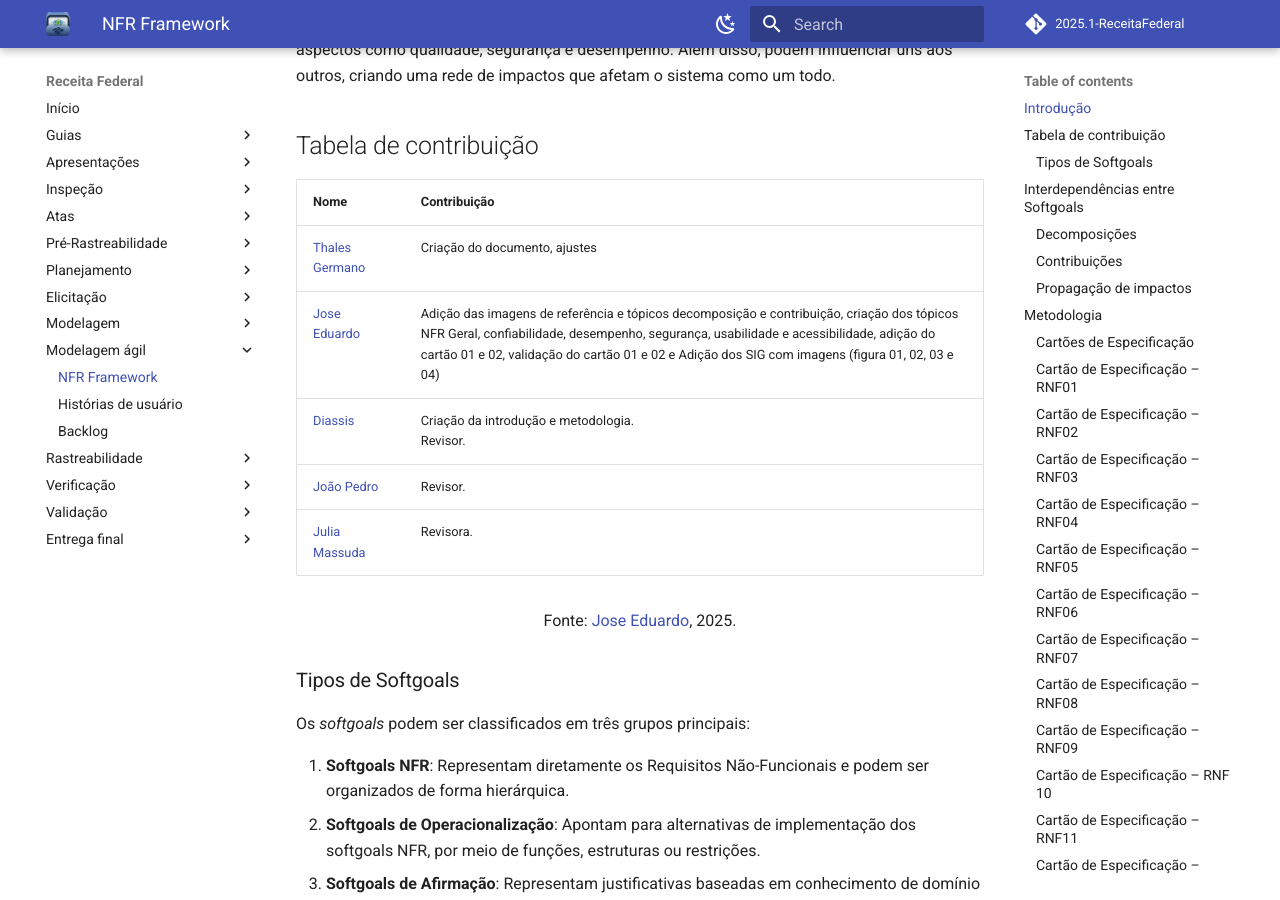
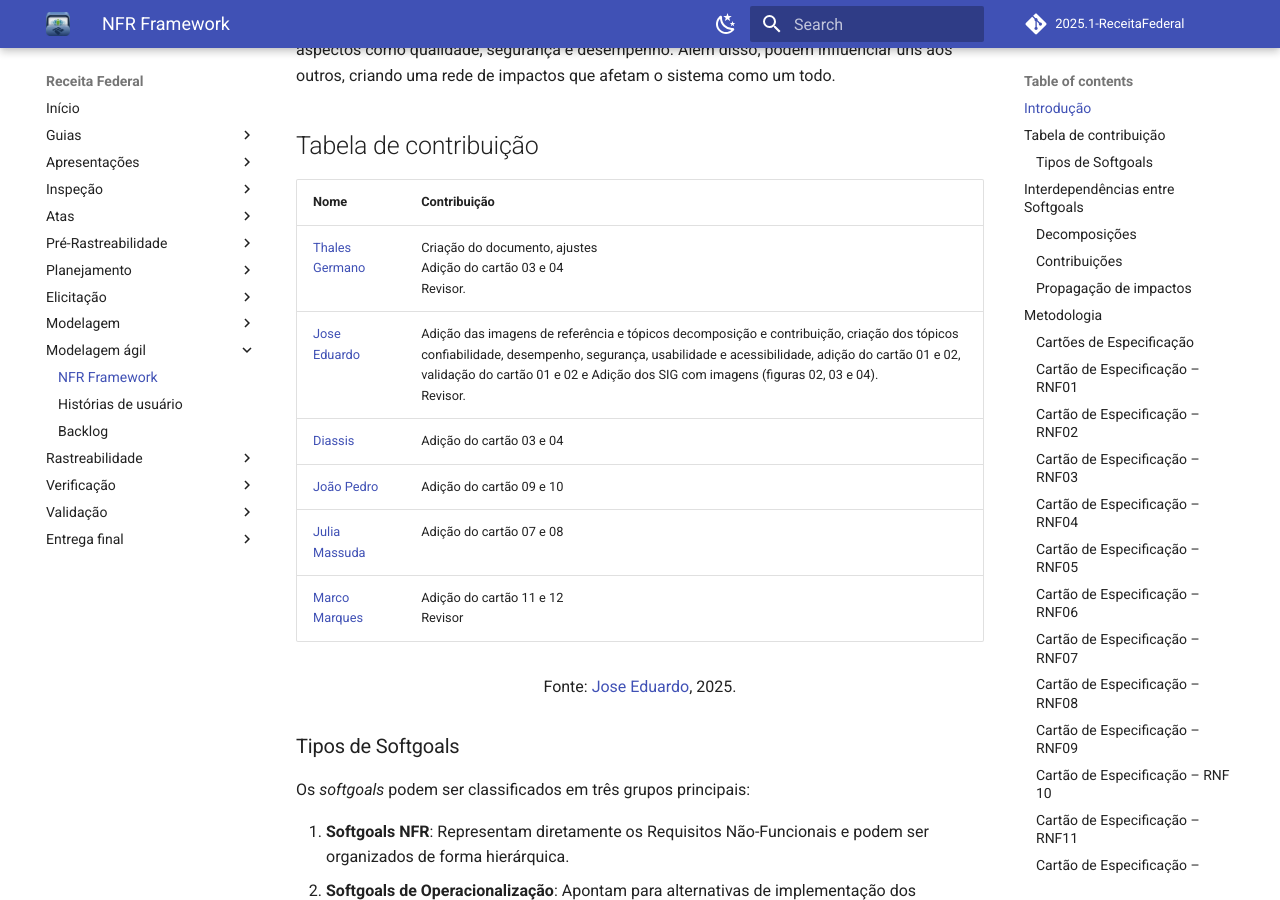
Before and after one commit to Requisitos-de-Software/2025.1-Meu-INSS, an MkDocs documentation site: the page built from docs/modelagem-agil/nfr-framework.md, in a window 1280 px wide and 900 px high, scrolled down 363 px. Built offline with MkDocs 1.6.1 and Material for MkDocs 9.7.7, drawn with Linux system fonts in a browser that asks for light colours; comment, search, counter and statistics services are not loaded; some of the changed text lies outside the part shown.

Commit message:
corrigindo erros

```diff
--- a/docs/modelagem-agil/nfr-framework.md
+++ b/docs/modelagem-agil/nfr-framework.md
@@ -10,12 +10,12 @@ Os *softgoals* ajudam desenvolvedores a tomar decisões durante o projeto, consi
 
 |Nome                                               | Contribuição                      |
 | ------------------------------------------------- | --------------------------------- |
-| [Thales Germano](https://github.com/thalesgvl)       | Criação do documento, ajustes <br>  |
-| [Jose Eduardo](https://github.com/jevprado)       | Adição das imagens de referência e tópicos decomposição e contribuição, criação dos tópicos NFR Geral, confiabilidade, desempenho, segurança, usabilidade e acessibilidade, adição do cartão 01 e 02, validação do cartão 01 e 02 e Adição dos SIG com imagens (figura 01, 02, 03 e 04) |
-| [Diassis](https://github.com/Diaxiz)    | Criação da introdução e metodologia. <br> Revisor. |
-| [João Pedro](https://github.com/JpRodrigues2)     | Revisor. |
-| [Julia Massuda](https://github.com/JuliaReis18)     | Revisora. |
-
+| [Thales Germano](https://github.com/thalesgvl)       | Criação do documento, ajustes <br> Adição do cartão 03 e 04 <br> Revisor. |
+| [Jose Eduardo](https://github.com/jevprado)       | Adição das imagens de referência e tópicos decomposição e contribuição, criação dos tópicos confiabilidade, desempenho, segurança, usabilidade e acessibilidade, adição do cartão 01 e 02, validação do cartão 01 e 02 e Adição dos SIG com imagens (figuras 02, 03 e 04). <br> Revisor. |
+| [Diassis](https://github.com/Diaxiz)    | Adição do cartão 03 e 04 <Revisor> |
+| [João Pedro](https://github.com/JpRodrigues2)     | Adição do cartão 09 e 10 |
+| [Julia Massuda](https://github.com/JuliaReis18)     | Adição do cartão 07 e 08 |
+| [Marco Marques](https://github.com/marcomarquesdc)     | Adição do cartão 11 e 12 <br> Revisor |
 
 
 <font size="3"><p style="text-align: center">Fonte: [Jose Eduardo](https://github.com/jevprado), 2025.</p></font>
@@ -399,6 +399,11 @@ Para facilitar o registro e o rastreamento das decisões de projeto, foram utili
 
 
 
+<p style="text-align: center"><b>Figura 2</b> - NFR01: Confiabilidade</p>
+
+![nfr confiabilidade](../assets/nfr/sig/nfr-confiabilidade.png)
+
+<font size="3"><p style="text-align: center">Fonte: [Jose Eduardo](https://github.com/jevprado), 2025.</p></font>
 
 
 ## NFR01: Confiabilidade
@@ -422,8 +427,6 @@ Para facilitar o registro e o rastreamento das decisões de projeto, foram utili
 | ------------------- | --------------------- |
 | RNF14               | ✓                     |
 | RNF21               | ✓                     |
-
-
 
 ## NFR02: Desempenho
 
@@ -560,4 +563,4 @@ Disponível em: [https://aprender3.unb.br/pluginfile.php/3096155/mod\_resource/c
 | `1.6`    | 01/06/2025 | Adicionando cartões RNF 07/08 | [Júlia Massuda](https://github.com/JuliaReis18) | [Jose Eduardo](https://github.com/jevprado)|
 | `1.7`    | 01/06/2025 | Adicionando cartões RNF 05/06 | [Diassis](https://github.com/Diaxiz) | [Jose Eduardo](https://github.com/jevprado)|
 | `1.8`    | 30/06/2025 | Adicionando validação dos cartões RNF 01/02 | [Jose Eduardo](https://github.com/jevprado) | [Diassis](https://github.com/Diaxiz)|
-| `1.9`    | 07/07/2025 | Adicionando os respectivos SIG (figura 01, 02, 03 e 04) | [Jose Eduardo](https://github.com/jevprado) | [Diassis](https://github.com/Diaxiz)|
+| `1.9`    | 07/07/2025 | Adicionando os respectivos SIG (figuras, 02, 03 e 04) | [Jose Eduardo](https://github.com/jevprado) | [Marco Marques](https://github.com/marcomarquesdc) |
```
Also changed, not shown: other parts of docs/modelagem-agil/nfr-framework.md (+2 -2 lines).
